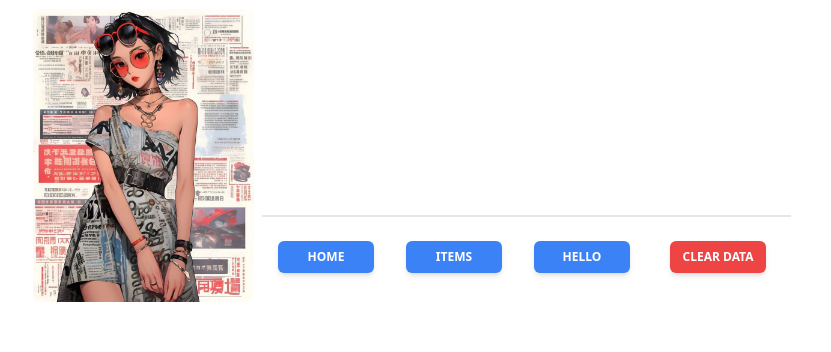
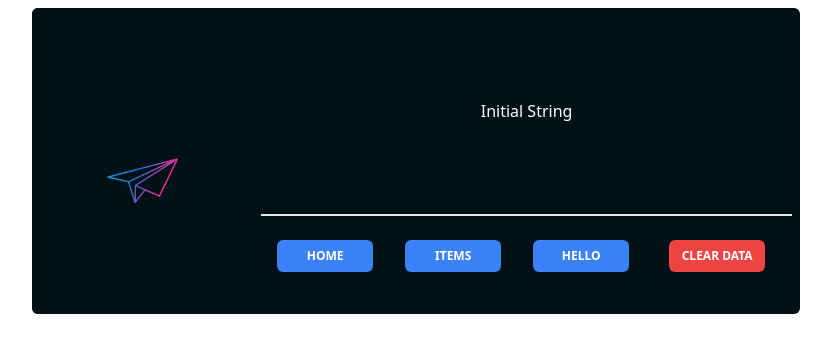
Before and after one commit to irTaroen/react-tailwind-demo, a React (Vite) app: page / in a window 1280 px wide. Shown: the top 352 px of the page, without its empty margins (224-1055 px from the left). Built offline with nearby package versions, Linux system fonts and the light colour scheme.

Commit message:
added image path as prop to cards component

```diff
--- a/src/App.tsx
+++ b/src/App.tsx
@@ -3,7 +3,11 @@ import Card_First from "./components/Cards/Card_First";
 
 function App() {
   return (
-      <Card_First />
+    <>
+    <Card_First path="public/img/Cards/requests.png" />
+    </>
+
+
   );
 }
 
--- a/src/components/Cards/Card_First.tsx
+++ b/src/components/Cards/Card_First.tsx
@@ -1,6 +1,6 @@
 import { useState } from 'react';
 
-export default function Card_First() {
+export default function Card_First(props:any) {
   const [text, setText] = useState("Initial String");
 
   interface YourData {
@@ -42,11 +42,11 @@ export default function Card_First() {
   }]
   return (
 
-    <div className="flex my-2 max-w-3xl mx-auto rounded-md border border-solid border-white">
-      <div className=" w-80 bg-white">
-        <img src="public/img/Cards/Card_First.png" alt="" className=" object-cover rounded-md" />
+    <div className="flex my-2 max-w-3xl mx-auto rounded-md  bg-[#001118]">
+      <div className=" w-80">
+        <img src={props.path} alt="" className=" object-cover rounded-md" />
       </div>
-      <div className=" w-full mx-2">
+      <div className=" w-full mx-2 ">
         <div className=" border-b-2 h-52 flex justify-center items-center"> {text}</div>
         <div className='flex'>
           <div className=" flex justify-around mt-6 w-96">
```
Also changed, not shown: public/img/Cards/model1.png (renamed from public/img/Cards/Card_First.png), public/img/Cards/requests.png (added).
